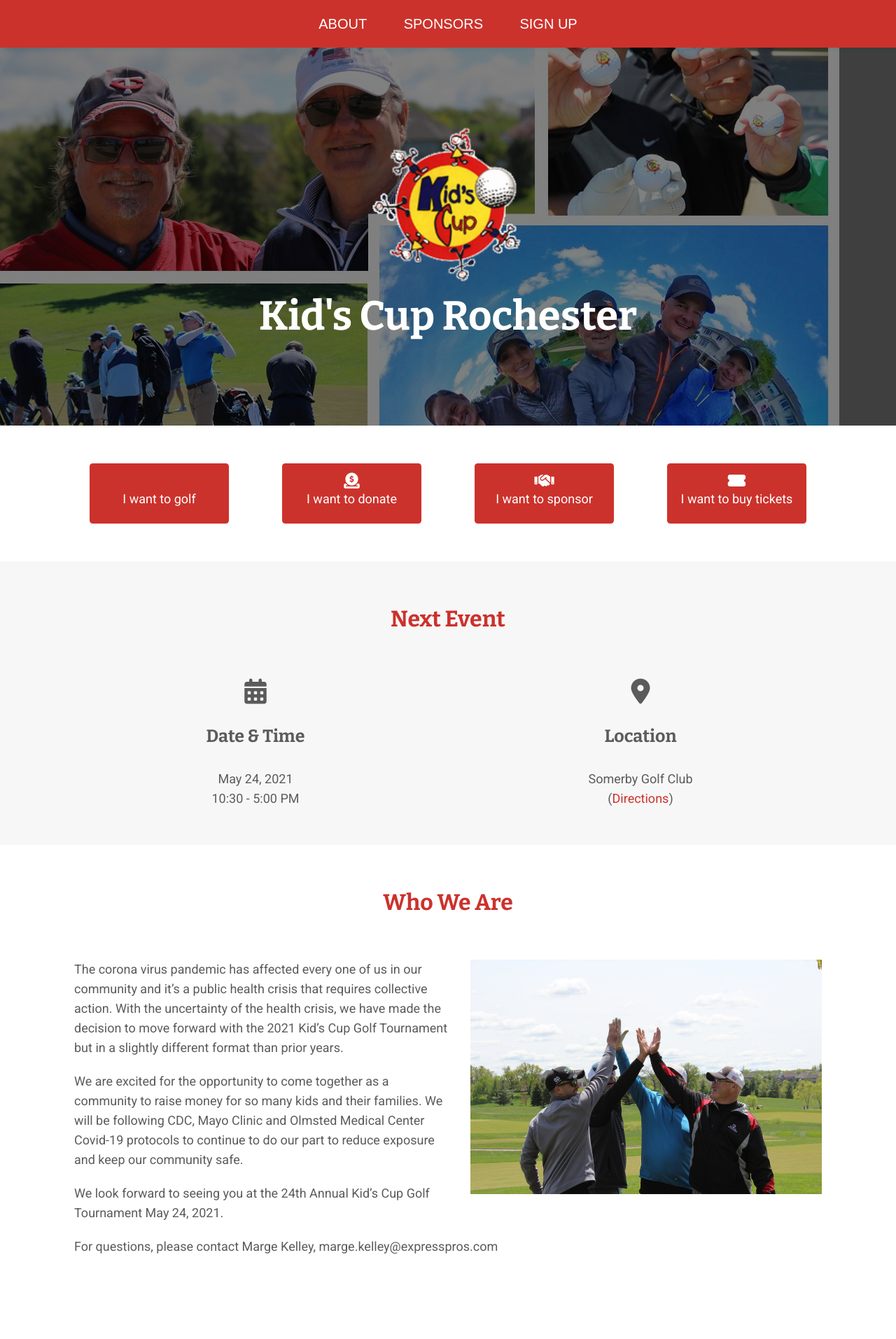
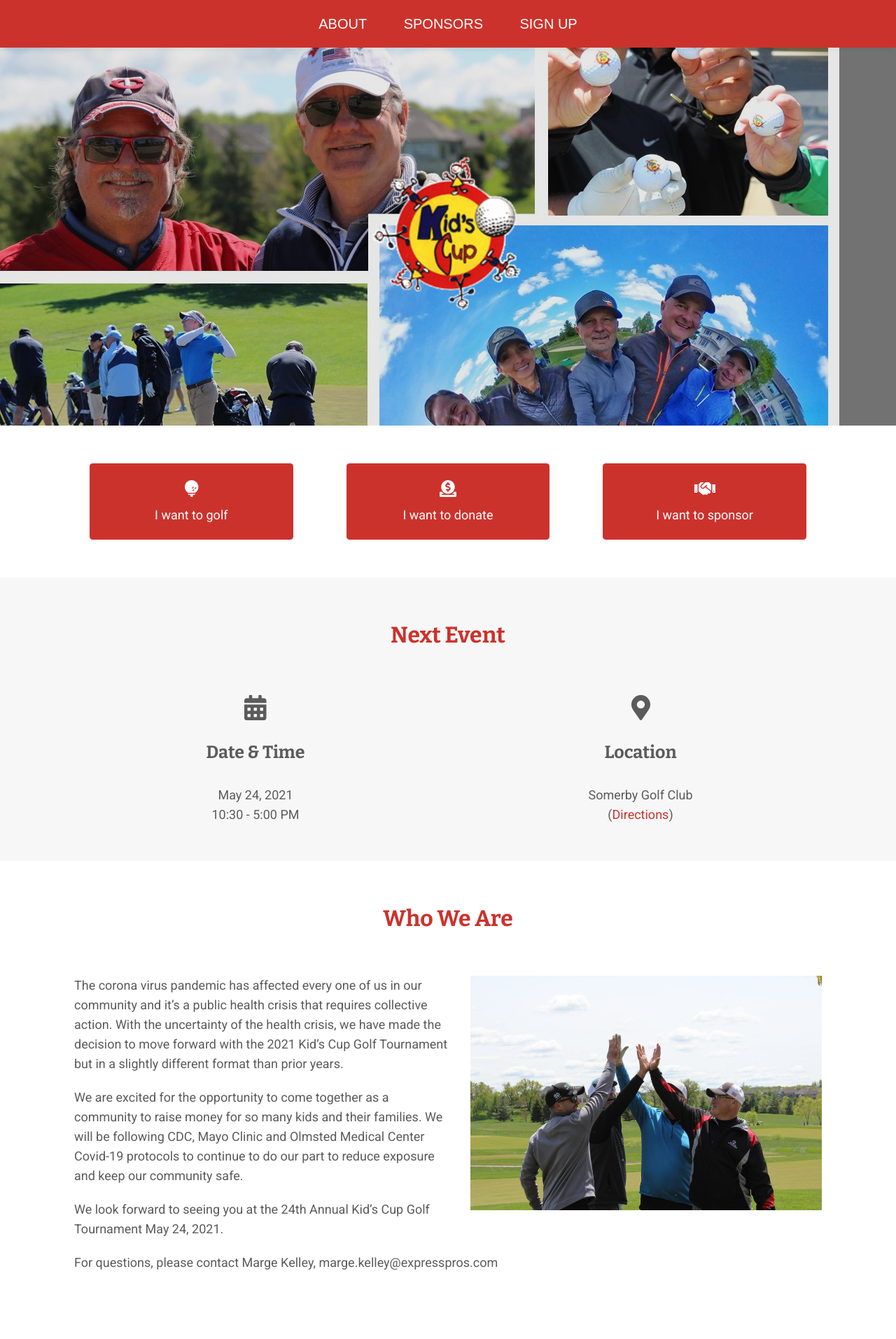
Before and after one commit to kidscuprochester/kidscuprochester.github.io, a Jekyll site: the page built from index.md, in a window 1280 px wide. Shown: the top 1913 px of the page at 70% size. Built offline with Jekyll 4.4.1, drawn with Linux system fonts in a browser that asks for light colours; nearby versions of some CDN libraries.

Commit message:
Updated icon source, removed purchase tickets button

```diff
--- a/_includes/footer.html
+++ b/_includes/footer.html
@@ -2,7 +2,7 @@
     <div class="container">
         <div class="item flex-100 has-margin-two-bottom">
             <a href="mailto:marge.kelley@expresspros.com?subject=Kid's Cup Rochester"><span class="fa fa-envelope fa-2x is-icon"></span></a>
-            <a href="https://www.facebook.com/kidscuprochester/"><span class="fa fa-facebook-official fa-2x is-icon"></span></a>
+            <a href="https://www.facebook.com/kidscuprochester/"><span class="fab fa-facebook fa-2x is-icon"></span></a>
         </div>
         <div class="item flex-100">
             <div id="site-author"></div>
--- a/_includes/head.html
+++ b/_includes/head.html
@@ -3,5 +3,6 @@
 <title>{{ site.title }}</title>
 <link rel="stylesheet" type="text/css" href="https://cdnjs.cloudflare.com/ajax/libs/normalize/7.0.0/normalize.min.css">
 <link rel="stylesheet" type="text/css" href="https://fonts.googleapis.com/css?family=Bitter:700|Roboto"/>
-<script src="https://kit.fontawesome.com/3def479b80.js" crossorigin="anonymous"></script>
+<link rel="stylesheet" href="https://cdnjs.cloudflare.com/ajax/libs/font-awesome/5.15.2/css/all.min.css" integrity="sha512-HK5fgLBL+xu6dm/Ii3z4xhlSUyZgTT9tuc/hSrtw6uzJOvgRr2a9jyxxT1ely+B+xFAmJKVSTbpM/CuL7qxO8w==" crossorigin="anonymous" />
+<script src="https://cdnjs.cloudflare.com/ajax/libs/font-awesome/5.15.2/js/all.min.js" integrity="sha512-UwcC/iaz5ziHX7V6LjSKaXgCuRRqbTp1QHpbOJ4l1nw2/boCfZ2KlFIqBUA/uRVF0onbREnY9do8rM/uT/ilqw==" crossorigin="anonymous"></script>
 <link rel="stylesheet" type="text/css" href="/assets/css/styles.css">
--- a/_sass/pages/_index.scss
+++ b/_sass/pages/_index.scss
@@ -12,7 +12,7 @@
         left: 0;
         background-size: cover;
         background-position: center;
-        opacity: .5;
+        opacity: .9;
         z-index: 1;
     }
     > :not(.background-image) {
--- a/index.md
+++ b/index.md
@@ -5,36 +5,36 @@ layout: default
 
 <section id="intro">
     <div class="background-image" style="background-image: url('{{ site.intro.image }}');"></div>
-    <section id="intro-content"> <img class="icon" src="assets/images/kids_cup_logo.png">
-        <h1 class="title">Kid's Cup Rochester</h1>
+    <section id="intro-content">
+        <img class="icon" src="assets/images/kids_cup_logo.png">
     </section>
 </section>
 <section id="quick-actions">
     <div class="container">
-        <div class="item flex-25 flex-50-tablet is-center-aligned has-gutter">
+        <div class="item flex-33 flex-100-tablet is-center-aligned has-gutter">
             <a class="is-button" href="{{ site.quick_actions.want_to_golf.button_link }}" target="_blank">
-                <span class="fas fa-golf-club fa-lg is-icon"></span>
+                <span class="fas fa-golf-ball fa-lg is-icon"></span>
                 {{ site.quick_actions.want_to_golf.button_text }}
             </a>
         </div>
-        <div class="item flex-25 flex-50-tablet is-center-aligned has-gutter">
+        <div class="item flex-33 flex-100-tablet is-center-aligned has-gutter">
             <a class="is-button" href="{{ site.quick_actions.want_to_donate.button_link }}" target="_blank">
                 <span class="fas fa-donate fa-lg is-icon"></span>
                 {{ site.quick_actions.want_to_donate.button_text }}
             </a>
         </div>
-        <div class="item flex-25 flex-50-tablet is-center-aligned has-gutter">
+        <div class="item flex-33 flex-100-tablet is-center-aligned has-gutter">
             <a class="is-button" href="{{ site.quick_actions.want_to_sponsor.button_link }}">
                 <span class="fas fa-handshake fa-lg is-icon"></span>
                 {{ site.quick_actions.want_to_sponsor.button_text }}
             </a>
         </div>
-        <div class="item flex-25 flex-50-tablet is-center-aligned has-gutter">
+        <!--<div class="item flex-25 flex-50-tablet is-center-aligned has-gutter">
             <a class="is-button" href="{{ site.quick_actions.want_to_purchase_tickets.button_link }}">
                 <span class="fas fa-ticket-alt fa-lg is-icon"></span>
                 {{ site.quick_actions.want_to_purchase_tickets.button_text }}
             </a>
-        </div>
+        </div>-->
     </div>
 </section>
 <section id="event-details" class="has-light-gray-background">
@@ -43,7 +43,7 @@ layout: default
             <h3 class="is-center-aligned is-section-heading">Next Event</h3>
         </div>
         <div class="item flex-50 is-center-aligned">
-            <span class="fa fa-calendar fa-2x is-icon"></span>
+            <span class="fa fa-calendar-alt fa-2x is-icon"></span>
             <h4>Date & Time</h4>
             <p>
                 {{ site.next_event.date | date: '%B %d, %Y' }}
@@ -52,7 +52,7 @@ layout: default
             </p>
         </div>
         <div class="item flex-50 is-center-aligned">
-            <span class="fa fa-map-marker fa-2x is-icon"></span>
+            <span class="fa fa-map-marker-alt fa-2x is-icon"></span>
             <h4>Location</h4>
             <p>
                 Somerby Golf Club
@@ -130,12 +130,13 @@ layout: default
         <div class="item flex-100">
             <h3 class="is-center-aligned is-section-heading">Sign Up</h3>
         </div>
-        <div class="item flex-50 has-gutter is-center-aligned"> <span class="fa fa-flag fa-2x is-icon"></span>
+        <div class="item flex-50 has-gutter is-center-aligned"> <span class="fas fa-golf-ball fa-2x is-icon"></span>
             <h4>For Golfers</h4> {{ site.sign_up.for_golfers.text | markdownify }} <p><a class="is-button"
                     href="{{ site.sign_up.for_golfers.button_link }}"
                     target="_blank">{{ site.sign_up.for_golfers.button_text }}</a></p>
         </div>
-        <div class="item flex-50 has-gutter is-center-aligned"> <span class="fa fa-handshake-o fa-2x is-icon"></span>
+        <div class="item flex-50 has-gutter is-center-aligned">
+            <span class="far fa-handshake fa-2x is-icon"></span>
             <h4>For Sponsors</h4> {{ site.sign_up.for_sponsors.text | markdownify }} <p><a class="is-button"
                     href="{{ site.sign_up.for_sponsors.button_link }}">{{ site.sign_up.for_sponsors.button_text }}</a>
             </p>
```
Also changed, not shown: Gemfile.lock.
